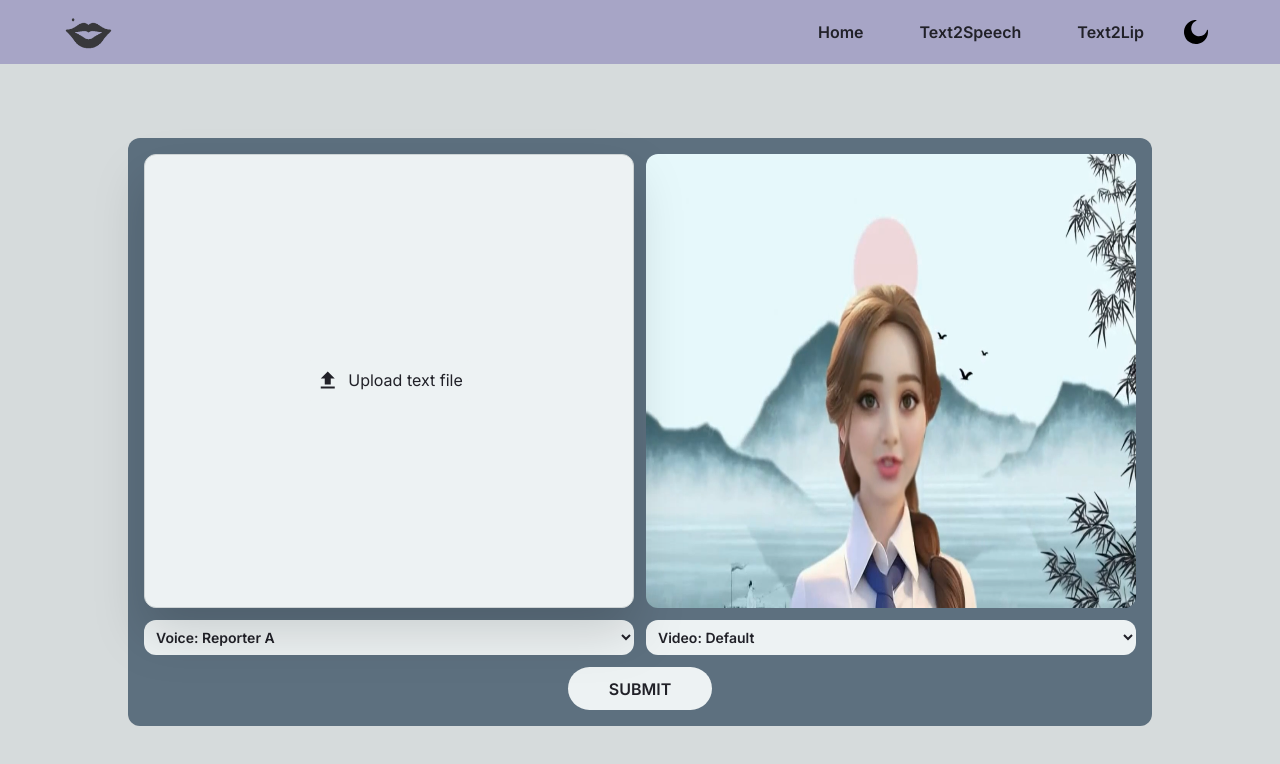
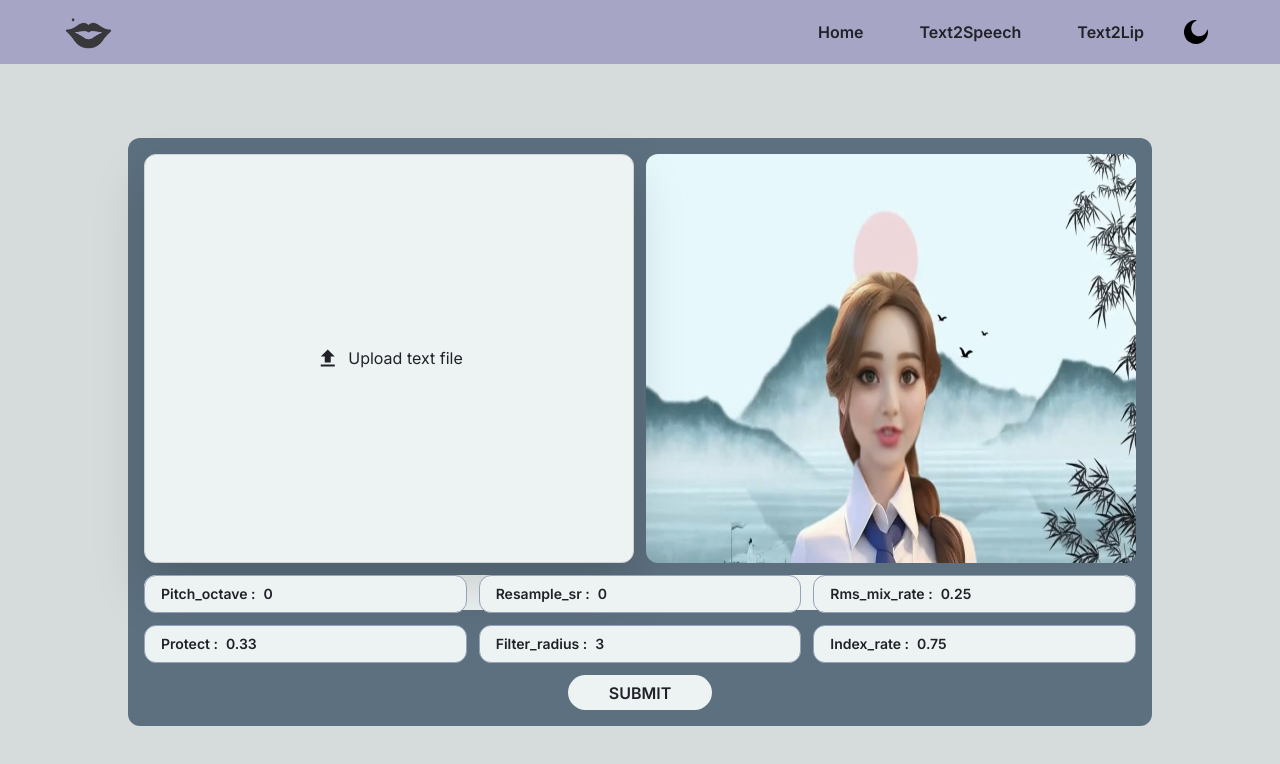
Before and after one commit to Jimmymonster/text2lip-webapp, a Next.js app: page /Text2Lip in a window 1280 px wide. Shown: the top 764 px of the page. Built offline with nearby package versions, Linux system fonts and the light colour scheme.

Commit message:
add: parameter, progessbar, tooltips

```diff
--- a/src/app/Text2Lip/page.tsx
+++ b/src/app/Text2Lip/page.tsx
@@ -7,17 +7,27 @@ import { useRouter } from "next/navigation";
 import { useState } from "react";
 import Videobox from "@/components/Videobox";
 import Image from 'next/image'
+import Inputnumber from "@/components/Inputnumber";
+import ProgressBar from "@/components/Progressbar";
 
 function Text2Lip() {
   const { push } = useRouter();
   const [formData, setFormData] = useState({
     textinput: "",
+    pitch_octave: "0",
+    index_rate: "0.75",
+    filter_radius: "3",
+    resample_sr: "0", // 0 is no resampling
+    rms_mix_rate: "0.25",
+    protect: "0.33",
     voice: "Voice: Reporter A",
     video: "Video: Default",
   });
   const [videoFile, setVideoFile] = useState<File | null>(null);
   const [isLoading, setIsLoading] = useState(false);
   const [errorMessage, setErrorMessage] = useState(""); // State for error message
+
+  const [progressState,setProgressState] = useState<[number,number,string]>([0,6,'uploading your text and video input to server']);
 
   const handleFileChange = (file: File | null) => {
     setVideoFile(file); // Update the state with the selected file
@@ -61,6 +71,12 @@ function Text2Lip() {
       useDefaultVideo: (formData.video === "Video: Default").toString(),
     });
     queryParams.append("voice", formData.voice.slice(7));
+    queryParams.append("pitch_octave", formData.pitch_octave);
+    queryParams.append("index_rate", formData.index_rate);
+    queryParams.append("filter_radius", formData.filter_radius);
+    queryParams.append("resample_sr", formData.resample_sr);
+    queryParams.append("rms_mix_rate", formData.rms_mix_rate);
+    queryParams.append("protect", formData.protect);
 
     try {
       const response = await fetch(
@@ -111,16 +127,16 @@ function Text2Lip() {
                   fill="white"
                 />
               </svg>
-              <p className="text-white text-lg mt-4">Loading...</p>
+              <ProgressBar nowStep={progressState[0]} maxStep={progressState[1]} description={progressState[2]}/>
             </div>
           </div>
         ) : (
           <form
-            className="flex flex-col w-[80%] h-[80%] min-h-96 justify-center items-center bg-[color:var(--palette2)] rounded-xl px-4 py-4 gap-3"
+            className="flex flex-col w-[80%] h-[80%] min-w-[600px] min-h-[500px] justify-center items-center bg-[color:var(--palette2)] rounded-xl px-4 py-4 gap-3"
             onSubmit={onSubmit}
           >
-            <div className="flex flex-row w-full h-full min-h-80 gap-3">
-              <div className="flex flex-col w-full h-full min-h-72 justify-center items-center bg-[color:var(--palette2)] rounded-xl gap-3">
+            <div className="flex flex-row w-full h-full min-h-fit gap-3">
+              <div className="flex flex-col w-full h-full min-h-fit justify-center items-center bg-[color:var(--palette2)] rounded-xl gap-3">
                 <Textbox
                   textName="textinput"
                   textValue={formData.textinput}
@@ -139,8 +155,9 @@ function Text2Lip() {
                 />
                 </div>
 
+
               </div>
-              <div className="flex flex-col w-full h-full min-h-72 justify-center items-center bg-[color:var(--palette2)] rounded-xl gap-3">
+              <div className="flex flex-col w-full h-full min-h-fit justify-center items-center bg-[color:var(--palette2)] rounded-xl gap-3">
                { formData.video==="Video: Default"?(<Image
         src="/default_video.png"
         alt="default video image for text to lip inference"
@@ -158,7 +175,67 @@ function Text2Lip() {
       </div>
 
               </div>
+
             </div>
+            <div className="flex flex-row w-full h-fit gap-3">
+          <Inputnumber
+          textName="pitch_octave"
+          textValue={formData.pitch_octave}
+          handleInput={handleInput}
+          max="12"
+          min="-12"
+          step="1"
+          description="Change voice pitch. Input number of semitones. Higher for female like, lower for male like. value is -12 to 12"
+          />
+          <Inputnumber
+          textName="resample_sr"
+          textValue={formData.resample_sr}
+          handleInput={handleInput}
+          max="48000"
+          min="0"
+          step="1"
+          description="Resampling sample rate of voice. 0 for no resampling. value is 0 to 48000"
+          />
+          <Inputnumber
+          textName="rms_mix_rate"
+          textValue={formData.rms_mix_rate}
+          handleInput={handleInput}
+          max="1"
+          min="0"
+          step="0.01"
+          description="Adjust the volume envelope scaling. Closer to 0, the more it mimicks the original vocals. Closer to 1 can mask some noise but will be more of consistently loud volume. value is 0 to 1"
+          />
+          </div>
+          <div className="flex flex-row w-full h-fit gap-3">
+          <Inputnumber
+          textName="protect"
+          textValue={formData.protect}
+          handleInput={handleInput}
+          max="0.5"
+          min="0"
+          step="0.01"
+          description="Protect voiceless consonants and breath sounds. Set to 0.5 to disable. Decrease the value to increase the protection but reduce indexing accuracy. value is 0 to 0.5"
+          />
+          <Inputnumber
+          textName="filter_radius"
+          textValue={formData.filter_radius}
+          handleInput={handleInput}
+          max="7"
+          min="0"
+          step="1"
+          description="The value represents the filter radius and can reduce breathiness. value is 0 to 7"
+          />
+          <Inputnumber
+          textName="index_rate"
+          textValue={formData.index_rate}
+          handleInput={handleInput}
+          max="1"
+          min="0"
+          step="0.01"
+          description="Controls accent strenght, too high will be artifacting. value is 0 to 1"
+          />
+          </div>
+
             {errorMessage && <div className="text-red-500">{errorMessage}</div>}
             <input
               type="submit"
--- a/src/app/Text2Speech/page.tsx
+++ b/src/app/Text2Speech/page.tsx
@@ -6,14 +6,18 @@ import Textbox from "@/components/Textbox";
 import { useRouter } from "next/navigation";
 import { useState } from "react";
 import LoadingSpinner from "@/components/LoadingSpinner"; // Import the spinner component
-import Textboxline from "@/components/Inputnumber";
 import Inputnumber from "@/components/Inputnumber";
 
 function Text2Speech() {
   const { push } = useRouter();
   const [formData, setFormData] = useState({
     textinput: "",
-    pitch: "0",
+    pitch_octave: "0",
+    index_rate: "0.75",
+    filter_radius: "3",
+    resample_sr: "0", // 0 is no resampling
+    rms_mix_rate: "0.25",
+    protect: "0.33",
     voice: "Voice: Reporter A",
     video: "",
   });
@@ -43,6 +47,12 @@ function Text2Speech() {
     );
     const queryParams = new URLSearchParams();
     queryParams.append("voice", formData.voice.slice(7));
+    queryParams.append("pitch_octave", formData.pitch_octave);
+    queryParams.append("index_rate", formData.index_rate);
+    queryParams.append("filter_radius", formData.filter_radius);
+    queryParams.append("resample_sr", formData.resample_sr);
+    queryParams.append("rms_mix_rate", formData.rms_mix_rate);
+    queryParams.append("protect", formData.protect);
     try {
       const response = await fetch(
         `${process.env.NEXT_PUBLIC_API_URL}/api/text2lip?${queryParams.toString()}`,
@@ -78,7 +88,7 @@ function Text2Speech() {
       <Navbar />
       <div className="flex justify-center items-center w-full h-[calc(100vh-4rem)] min-h-80">
         <form
-          className="flex flex-col w-[80%] h-[80%] min-h-80 justify-center items-center bg-[color:var(--palette2)] rounded-xl px-4 py-4 gap-3"
+          className="flex flex-col w-[80%] h-[80%] min-w-[600px] min-h-80 justify-center items-center bg-[color:var(--palette2)] rounded-xl px-4 py-4 gap-3"
           onSubmit={onSubmit}
         >
           <Textbox
@@ -97,13 +107,63 @@ function Text2Speech() {
             ]}
             handleInput={handleInput}
           />
+           </div>
+          <div className="flex flex-row w-full h-fit gap-3">
           <Inputnumber
-          textName="pitch"
-          textValue={formData.pitch}
+          textName="pitch_octave"
+          textValue={formData.pitch_octave}
           handleInput={handleInput}
           max="12"
           min="-12"
           step="1"
+          description="Change voice pitch. Input number of semitones. Higher for female like, lower for male like. value is -12 to 12"
+          />
+          <Inputnumber
+          textName="resample_sr"
+          textValue={formData.resample_sr}
+          handleInput={handleInput}
+          max="48000"
+          min="0"
+          step="1"
+          description="Resampling sample rate of voice. 0 for no resampling. value is 0 to 48000"
+          />
+          <Inputnumber
+          textName="rms_mix_rate"
+          textValue={formData.rms_mix_rate}
+          handleInput={handleInput}
+          max="1"
+          min="0"
+          step="0.01"
+          description="Adjust the volume envelope scaling. Closer to 0, the more it mimicks the original vocals. Closer to 1 can mask some noise but will be more of consistently loud volume. value is 0 to 1"
+          />
+          </div>
+          <div className="flex flex-row w-full h-fit gap-3">
+          <Inputnumber
+          textName="protect"
+          textValue={formData.protect}
+          handleInput={handleInput}
+          max="0.5"
+          min="0"
+          step="0.01"
+          description="Protect voiceless consonants and breath sounds. Set to 0.5 to disable. Decrease the value to increase the protection but reduce indexing accuracy. value is 0 to 0.5"
+          />
+          <Inputnumber
+          textName="filter_radius"
+          textValue={formData.filter_radius}
+          handleInput={handleInput}
+          max="7"
+          min="0"
+          step="1"
+          description="The value represents the filter radius and can reduce breathiness. value is 0 to 7"
+          />
+          <Inputnumber
+          textName="index_rate"
+          textValue={formData.index_rate}
+          handleInput={handleInput}
+          max="1"
+          min="0"
+          step="0.01"
+          description="Controls accent strenght, too high will be artifacting. value is 0 to 1"
           />
           </div>
 
--- a/src/components/Inputnumber.tsx
+++ b/src/components/Inputnumber.tsx
@@ -6,7 +6,8 @@ function Inputnumber({
   handleInput,
   max,
   min,
-  step
+  step,
+  description,
 }: {
   textName: string;
   textValue: string;
@@ -14,10 +15,13 @@ function Inputnumber({
   max: string;
   min: string;
   step: string;
+  description: string;
 }) {
-
+  const [hover, setHover] = useState(false);
   return (
-    <div className="w-full h-full flex items-center gap-2 text-[color:var(--text-color-1)] cursor-pointer bg-[color:var(--bg-box-col)] hover:bg-[color:var(--bg-box-hover-col)] border border-slate-400 text-sm font-semibold rounded-xl px-4 py-2">
+    <div className="relative w-full h-full flex items-center gap-2 text-[color:var(--text-color-1)] cursor-pointer bg-[color:var(--bg-box-col)] hover:bg-[color:var(--bg-box-hover-col)] border border-slate-400 text-sm font-semibold rounded-xl px-4 py-2"
+    onMouseEnter={() => setHover(true)}
+      onMouseLeave={() => setHover(false)}>
   {/* Label and Input */}
   <label
     htmlFor={textName}
@@ -37,6 +41,12 @@ function Inputnumber({
     onChange={handleInput}
     required
   />
+  {/* Tooltip */}
+  {hover && (
+        <div className="cursor-default absolute -left-2 -top-20 h-20 p-2 text-xs bg-[color:var(--bg-box-col)] text-[color:var(--text-color-1)] border-2 border-slate-500 rounded-xl shadow-lg">
+          {description}
+        </div>
+      )}
 </div>
   );
 }
--- a/src/components/Navbar.tsx
+++ b/src/components/Navbar.tsx
@@ -100,7 +100,7 @@ function Navbar() {
                             <Image src="/logo.png" width={188} height={144} alt="Text to lip logo" />
                         </Link>
                     </div>
-
+                    <ThemeToggle></ThemeToggle>
                 </div>
             </nav>
             {/* <div className="w-full h-16 z-50"></div> */}
--- /dev/null
+++ b/src/components/Progressbar.tsx
@@ -0,0 +1,28 @@
+import React from 'react';
+
+interface ProgressBarProps {
+  nowStep: number;
+  maxStep: number;
+  description: string;
+}
+
+const ProgressBar: React.FC<ProgressBarProps> = ({ nowStep, maxStep, description }) => {
+  const progressPercentage = (nowStep / maxStep) * 100;
+
+  return (
+    <div className="w-full max-w-md mx-auto">
+      <p className="text-gray-700 mb-2">{description}</p>
+      <div className="w-full bg-gray-300 rounded-full h-6">
+        <div
+          className="bg-blue-500 h-6 rounded-full"
+          style={{ width: `${progressPercentage}%` }}
+        ></div>
+      </div>
+      <p className="text-right text-gray-500 mt-2">
+        Step {nowStep} of {maxStep}
+      </p>
+    </div>
+  );
+};
+
+export default ProgressBar;
```
Also changed, not shown: src/app/Text2Lip/result/page.tsx (+22 -2 lines), src/app/Text2Speech/result/page.tsx (+53 -3 lines).
